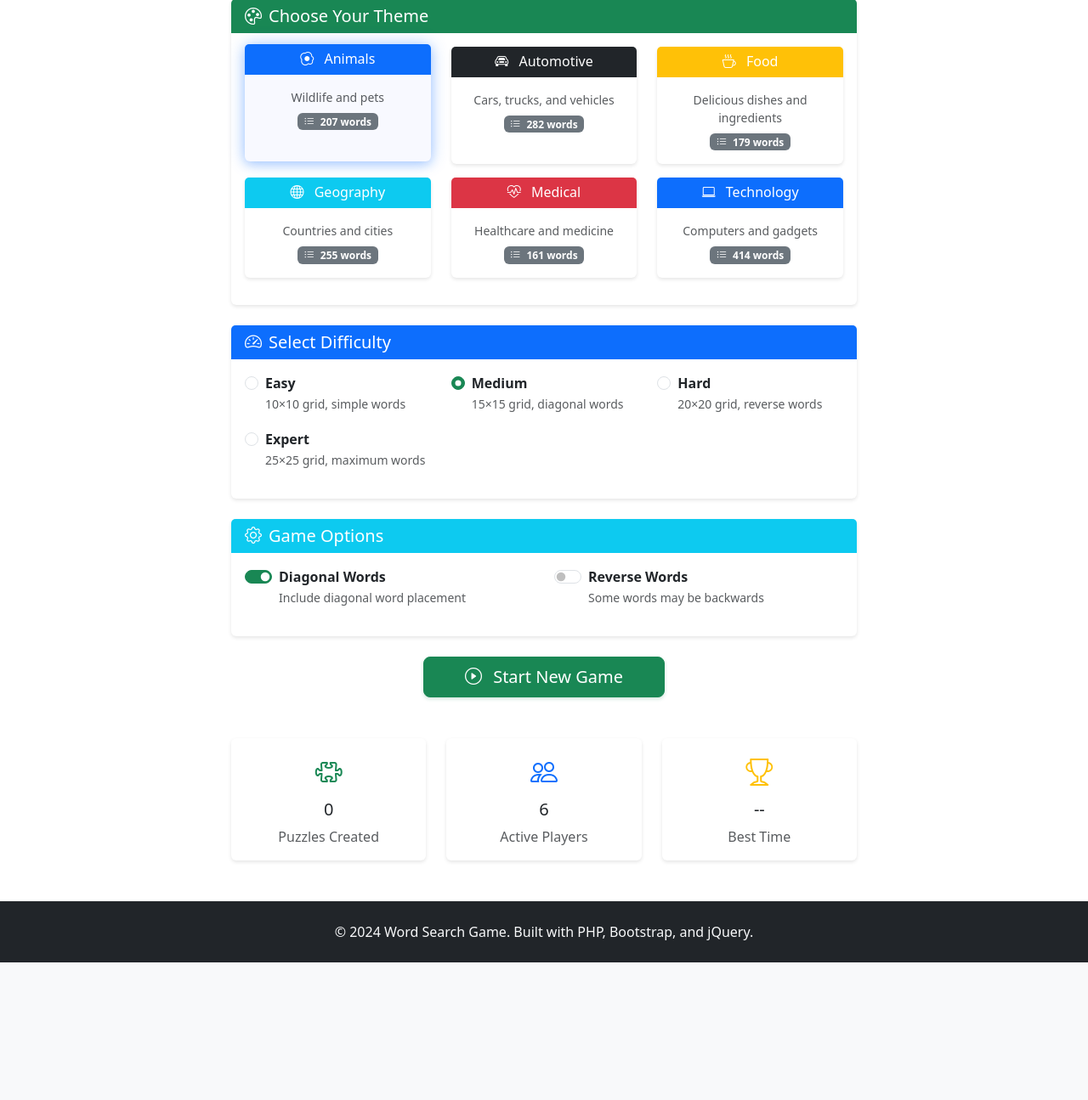
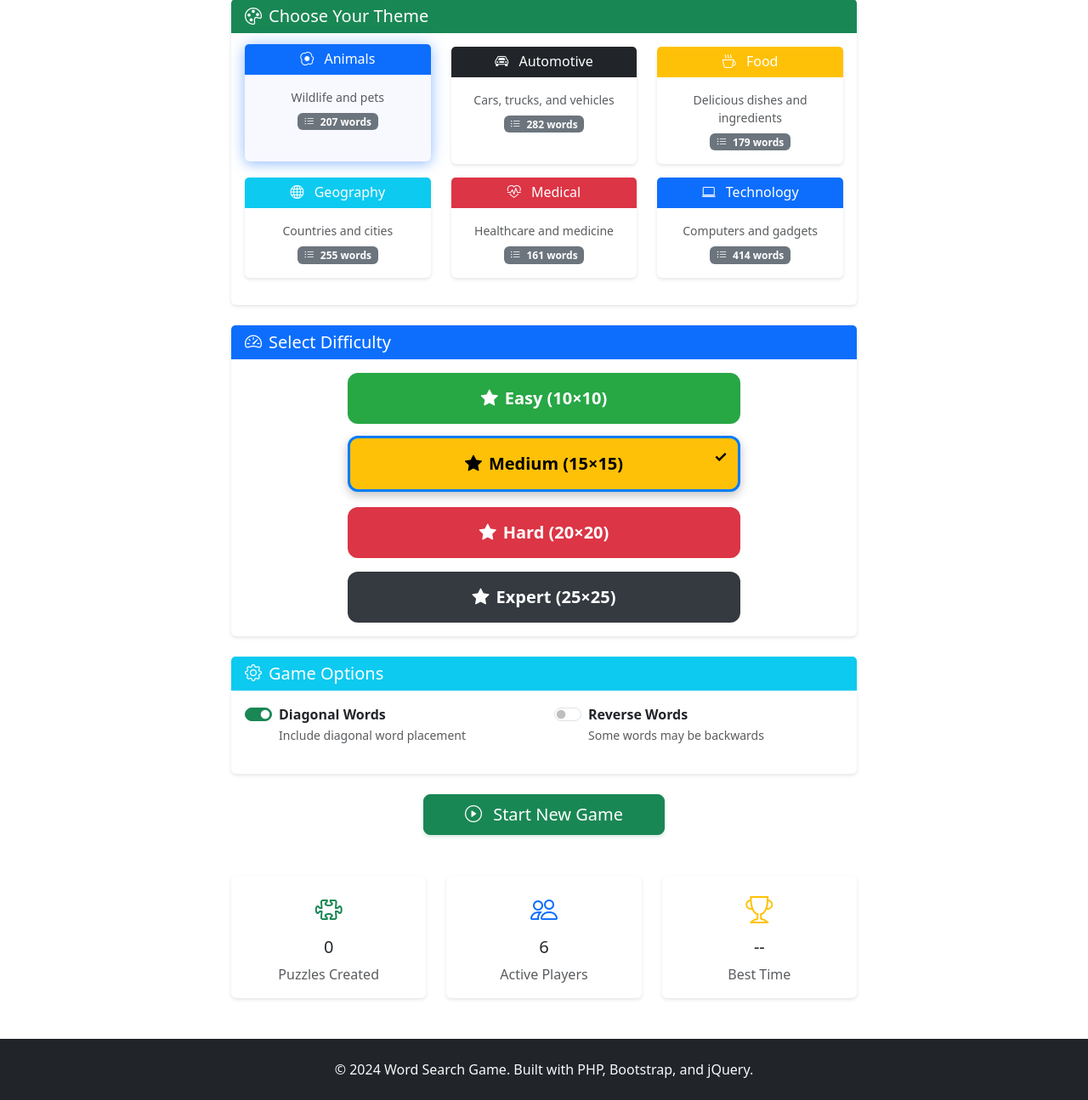
Before and after one commit to ErnieMo/WordSearch, a PHP site: page / in a window 1280 px wide. Shown: the part 315-1610 px from the top of the page at 85% size. Before the commit the page ends 1448 px from the top, so only its background shows below. Run offline with PHP 8.4, Linux system fonts and the light colour scheme; some libraries are stand-ins or nearby versions.

Commit message:
Sep 08, 2025 - 11:46 am - difficulty level clean up

```diff
--- a/public/views/home.php
+++ b/public/views/home.php
@@ -36,42 +36,24 @@ $pageContent = '
                 <h5 class="mb-0"><i class="bi bi-speedometer2 me-2"></i>Select Difficulty</h5>
             </div>
             <div class="card-body">
-                <div class="row">
-                    <div class="col-md-4 mb-3">
-                        <div class="form-check">
-                            <input class="form-check-input" type="radio" name="difficulty" id="difficultyEasy" value="easy"' . ($difficulty === 'easy' ? ' checked' : '') . '>
-                            <label class="form-check-label" for="difficultyEasy">
-                                <strong>Easy</strong><br>
-                                <small class="text-muted">10×10 grid, simple words</small>
-                            </label>
+                <div class="row justify-content-center">
+                    <div class="col-md-8">
+                        <div class="d-grid gap-3">
+                            <button type="button" class="btn btn-lg difficulty-btn" data-difficulty="easy" style="background-color: #28a745; color: white; border: none; border-radius: 12px; padding: 15px 20px; font-weight: 600;">
+                                <i class="bi bi-star-fill me-2"></i>Easy (10×10)
+                            </button>
+                            <button type="button" class="btn btn-lg difficulty-btn" data-difficulty="medium" style="background-color: #ffc107; color: black; border: none; border-radius: 12px; padding: 15px 20px; font-weight: 600;">
+                                <i class="bi bi-star-fill me-2"></i>Medium (15×15)
+                            </button>
+                            <button type="button" class="btn btn-lg difficulty-btn" data-difficulty="hard" style="background-color: #dc3545; color: white; border: none; border-radius: 12px; padding: 15px 20px; font-weight: 600;">
+                                <i class="bi bi-star-fill me-2"></i>Hard (20×20)
+                            </button>
+                            <button type="button" class="btn btn-lg difficulty-btn" data-difficulty="expert" style="background-color: #343a40; color: white; border: none; border-radius: 12px; padding: 15px 20px; font-weight: 600;">
+                                <i class="bi bi-star-fill me-2"></i>Expert (25×25)
+                            </button>
                         </div>
-                    </div>
-                    <div class="col-md-4 mb-3">
-                        <div class="form-check">
-                            <input class="form-check-input" type="radio" name="difficulty" id="difficultyMedium" value="medium"' . ($difficulty === 'medium' ? ' checked' : '') . '>
-                            <label class="form-check-label" for="difficultyMedium">
-                                <strong>Medium</strong><br>
-                                <small class="text-muted">15×15 grid, diagonal words</small>
-                            </label>
-                        </div>
-                    </div>
-                    <div class="col-md-4 mb-3">
-                        <div class="form-check">
-                            <input class="form-check-input" type="radio" name="difficulty" id="difficultyHard" value="hard"' . ($difficulty === 'hard' ? ' checked' : '') . '>
-                            <label class="form-check-label" for="difficultyHard">
-                                <strong>Hard</strong><br>
-                                <small class="text-muted">20×20 grid, reverse words</small>
-                            </label>
-                        </div>
-                    </div>
-                    <div class="col-md-4 mb-3">
-                        <div class="form-check">
-                            <input class="form-check-input" type="radio" name="difficulty" id="difficultyExpert" value="expert"' . ($difficulty === 'expert' ? ' checked' : '') . '>
-                            <label class="form-check-label" for="difficultyExpert">
-                                <strong>Expert</strong><br>
-                                <small class="text-muted">25×25 grid, maximum words</small>
-                            </label>
-                        </div>
+                        <!-- Hidden input to store selected difficulty -->
+                        <input type="hidden" name="difficulty" id="selectedDifficulty" value="' . $difficulty . '">
                     </div>
                 </div>
             </div>
@@ -166,3 +148,54 @@ $pageContent = '
 
 include 'layout.php';
 ?>
+
+<script>
+$(document).ready(function() {
+    // Initialize difficulty selection
+    const currentDifficulty = $('#selectedDifficulty').val();
+    $('.difficulty-btn').removeClass('selected');
+    $(`.difficulty-btn[data-difficulty="${currentDifficulty}"]`).addClass('selected');
+
+    // Handle difficulty button clicks
+    $('.difficulty-btn').on('click', function() {
+        const difficulty = $(this).data('difficulty');
+
+        // Update hidden input
+        $('#selectedDifficulty').val(difficulty);
+
+        // Update button states
+        $('.difficulty-btn').removeClass('selected');
+        $(this).addClass('selected');
+
+        console.log('Difficulty selected:', difficulty);
+    });
+});
+</script>
+
+<style>
+.difficulty-btn {
+    transition: all 0.3s ease;
+    position: relative;
+    overflow: hidden;
+}
+
+.difficulty-btn:hover {
+    transform: translateY(-2px);
+    box-shadow: 0 4px 12px rgba(0,0,0,0.15);
+}
+
+.difficulty-btn.selected {
+    transform: translateY(-2px);
+    box-shadow: 0 4px 12px rgba(0,0,0,0.25);
+    border: 3px solid #007bff !important;
+}
+
+.difficulty-btn.selected::before {
+    content: "✓";
+    position: absolute;
+    top: 8px;
+    right: 12px;
+    font-size: 18px;
+    font-weight: bold;
+}
+</style>
--- a/public/views/layout.php
+++ b/public/views/layout.php
@@ -243,11 +243,95 @@
         </div>
     </div>
 
+    <!-- Play Game Modal -->
+    <div class="modal fade" id="playGameModal" tabindex="-1" aria-labelledby="playGameModalLabel" aria-hidden="true">
+        <div class="modal-dialog modal-dialog-centered">
+            <div class="modal-content">
+                <div class="modal-header">
+                    <h5 class="modal-title" id="playGameModalLabel">
+                        <i class="bi bi-plus-circle me-2"></i>New Game
+                    </h5>
+                    <button type="button" class="btn-close" data-bs-dismiss="modal" aria-label="Close"></button>
+                </div>
+                <div class="modal-body">
+                    <p class="mb-3">Select difficulty level:</p>
+
+                    <!-- Theme Selection -->
+                    <div class="mb-4">
+                        <label for="modalThemeSelect" class="form-label">Choose Theme:</label>
+                        <select class="form-select" id="modalThemeSelect">
+                            <option value="animals">Animals - Wildlife and pets</option>
+                            <option value="automotive">Automotive - Cars, trucks, and vehicles</option>
+                            <option value="food">Food - Delicious dishes and ingredients</option>
+                            <option value="geography">Geography - Countries and cities</option>
+                            <option value="medical">Medical - Healthcare and medicine</option>
+                            <option value="technology">Technology - Computers and gadgets</option>
+                        </select>
+                    </div>
+
+                    <!-- Difficulty Selection -->
+                    <div class="d-grid gap-3">
+                        <button type="button" class="btn btn-lg modal-difficulty-btn" data-difficulty="easy" style="background-color: #28a745; color: white; border: none; border-radius: 8px; padding: 12px 16px; font-weight: 600;">
+                            <i class="bi bi-star-fill me-2"></i>Easy (10×10)
+                        </button>
+                        <button type="button" class="btn btn-lg modal-difficulty-btn" data-difficulty="medium" style="background-color: #ffc107; color: black; border: none; border-radius: 8px; padding: 12px 16px; font-weight: 600;">
+                            <i class="bi bi-star-fill me-2"></i>Medium (15×15)
+                        </button>
+                        <button type="button" class="btn btn-lg modal-difficulty-btn" data-difficulty="hard" style="background-color: #dc3545; color: white; border: none; border-radius: 8px; padding: 12px 16px; font-weight: 600;">
+                            <i class="bi bi-star-fill me-2"></i>Hard (20×20)
+                        </button>
+                        <button type="button" class="btn btn-lg modal-difficulty-btn" data-difficulty="expert" style="background-color: #343a40; color: white; border: none; border-radius: 8px; padding: 12px 16px; font-weight: 600;">
+                            <i class="bi bi-star-fill me-2"></i>Expert (25×25)
+                        </button>
+                    </div>
+
+                    <!-- Hidden inputs -->
+                    <input type="hidden" id="modalSelectedTheme" value="">
+                    <input type="hidden" id="modalSelectedDifficulty" value="">
+                </div>
+                <div class="modal-footer">
+                    <button type="button" class="btn btn-secondary" data-bs-dismiss="modal">Cancel</button>
+                    <button type="button" class="btn btn-primary" id="modalPlayBtn">
+                        <i class="bi bi-play-circle me-2"></i>Play Game
+                    </button>
+                </div>
+            </div>
+        </div>
+    </div>
+
     <!-- Bootstrap 5 JS -->
     <script src="https://cdn.jsdelivr.net/npm/bootstrap@5.3.0/dist/js/bootstrap.bundle.min.js"></script>
     <!-- jQuery -->
     <script src="https://code.jquery.com/jquery-3.7.1.min.js"></script>
     <!-- Custom JS -->
     <script src="/assets/js/app.js"></script>
+
+    <style>
+    .modal-difficulty-btn {
+        transition: all 0.3s ease;
+        position: relative;
+        overflow: hidden;
+    }
+
+    .modal-difficulty-btn:hover {
+        transform: translateY(-2px);
+        box-shadow: 0 4px 12px rgba(0,0,0,0.15);
+    }
+
+    .modal-difficulty-btn.selected {
+        transform: translateY(-2px);
+        box-shadow: 0 4px 12px rgba(0,0,0,0.25);
+        border: 3px solid #007bff !important;
+    }
+
+    .modal-difficulty-btn.selected::after {
+        content: "✓";
+        position: absolute;
+        top: 8px;
+        right: 12px;
+        font-size: 16px;
+        font-weight: bold;
+    }
+    </style>
 </body>
 </html>
```
Also changed, not shown: public/assets/js/app.js.
